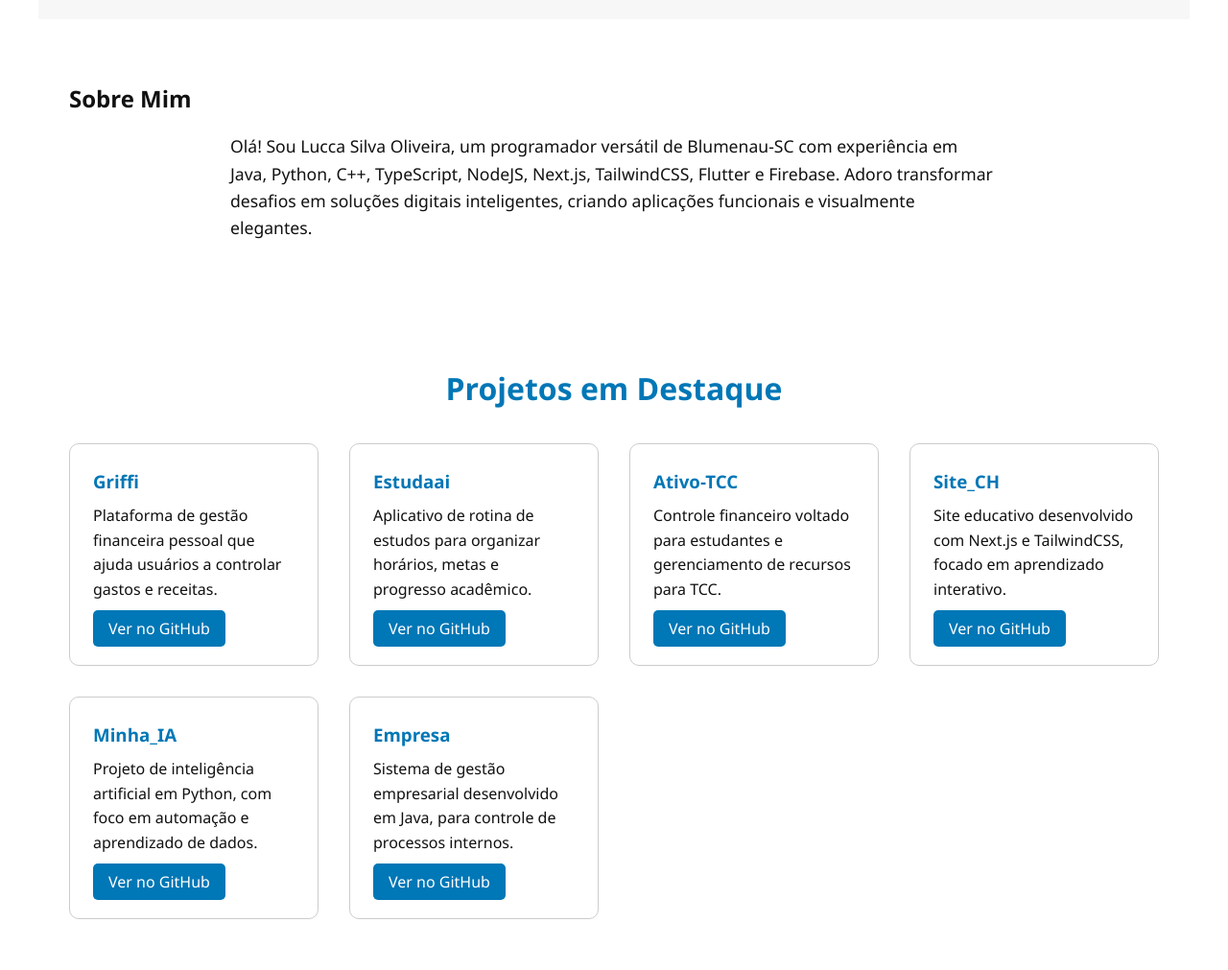
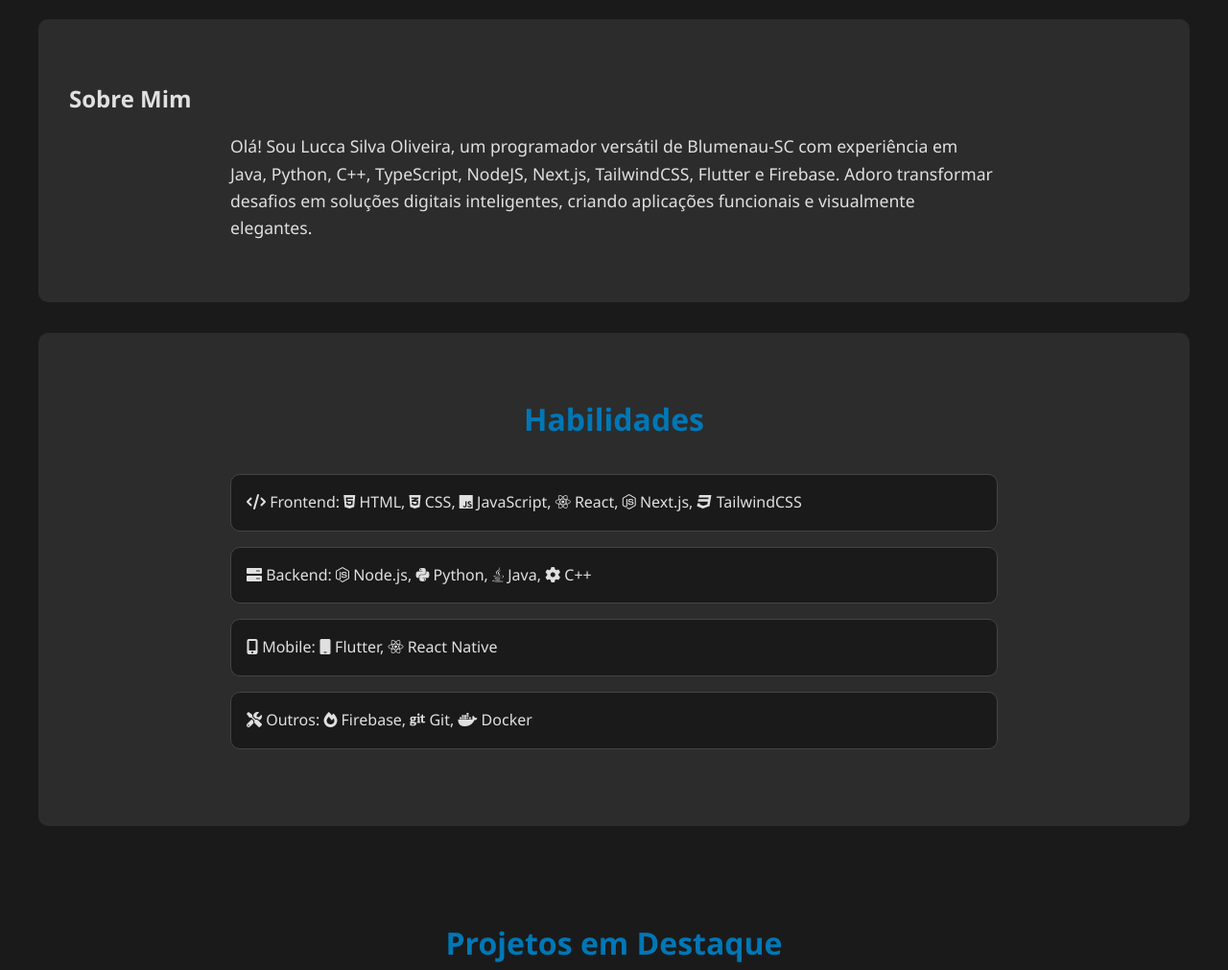
Before and after one commit to luccasilva2/portfolio, a plain HTML site: page index.html in a window 1280 px wide. Shown: the part 780-1791 px from the top of the page at 96% size. Drawn offline with Linux system fonts and the light colour scheme.

Commit message:
Atualização dos projetos

```diff
--- a/index.html
+++ b/index.html
@@ -5,6 +5,7 @@
     <meta name="viewport" content="width=device-width, initial-scale=1.0">
     <title>Portfólio - Lucca Silva Oliveira</title>
     <link rel="stylesheet" href="style.css">
+    <link rel="stylesheet" href="https://cdnjs.cloudflare.com/ajax/libs/font-awesome/6.0.0-beta3/css/all.min.css">
 </head>
 <body>
     <header>
@@ -23,10 +24,24 @@
         <a href="#projetos">Ver Projetos</a>
     </section>
 
-    <section id="sobre">
-        <h2>Sobre Mim</h2>
-        <p>Olá! Sou Lucca Silva Oliveira, um programador versátil de Blumenau-SC com experiência em Java, Python, C++, TypeScript, NodeJS, Next.js, TailwindCSS, Flutter e Firebase. Adoro transformar desafios em soluções digitais inteligentes, criando aplicações funcionais e visualmente elegantes.</p>
-    </section>
+    <div class="container-sobre">
+        <section id="sobre">
+            <h2>Sobre Mim</h2>
+            <p>Olá! Sou Lucca Silva Oliveira, um programador versátil de Blumenau-SC com experiência em Java, Python, C++, TypeScript, NodeJS, Next.js, TailwindCSS, Flutter e Firebase. Adoro transformar desafios em soluções digitais inteligentes, criando aplicações funcionais e visualmente elegantes.</p>
+        </section>
+    </div>
+
+    <div class="container-habilidades">
+        <section id="habilidades">
+            <h2>Habilidades</h2>
+            <ul class="lista-habilidades">
+                <li><i class="fas fa-code"></i> Frontend: <i class="fab fa-html5"></i> HTML, <i class="fab fa-css3-alt"></i> CSS, <i class="fab fa-js"></i> JavaScript, <i class="fab fa-react"></i> React, <i class="fab fa-node-js"></i> Next.js, <i class="fab fa-css3"></i> TailwindCSS</li>
+                <li><i class="fas fa-server"></i> Backend: <i class="fab fa-node-js"></i> Node.js, <i class="fab fa-python"></i> Python, <i class="fab fa-java"></i> Java, <i class="fas fa-cog"></i> C++</li>
+                <li><i class="fas fa-mobile-alt"></i> Mobile: <i class="fas fa-mobile"></i> Flutter, <i class="fab fa-react"></i> React Native</li>
+                <li><i class="fas fa-tools"></i> Outros: <i class="fas fa-fire"></i> Firebase, <i class="fab fa-git"></i> Git, <i class="fab fa-docker"></i> Docker</li>
+            </ul>
+        </section>
+    </div>
 
     <section id="projetos">
         <h2>Projetos em Destaque</h2>
--- a/style.css
+++ b/style.css
@@ -7,8 +7,8 @@
         }
 
         body {
-            background-color: #fff;
-            color: #111;
+            background-color: #1a1a1a;
+            color: #e0e0e0;
             line-height: 1.6;
         }
 
@@ -22,8 +22,8 @@
             position: fixed;
             top: 0;
             width: 100%;
-            background: #fff;
-            border-bottom: 1px solid #ccc;
+            background: #2c2c2c;
+            border-bottom: 1px solid #444;
             display: flex;
             justify-content: space-between;
             align-items: center;
@@ -56,7 +56,9 @@
             text-align: center;
             height: 100vh;
             padding-top: 60px;
-            background: #f7f7f7;
+            position: relative;
+            overflow: hidden;
+            width: 100%;
         }
 
         .hero h1 {
@@ -84,10 +86,13 @@
         }
 
         /* Seção Sobre */
-        section {
+        .container-sobre {
+            background: #2c2c2c;
+            border-radius: 10px;
             padding: 4rem 2rem;
             max-width: 1200px;
             margin: 0 auto;
+            margin-bottom: 2rem;
         }
 
         #sobre p {
@@ -96,7 +101,52 @@
             font-size: 1.1rem;
         }
 
+        /* Habilidades */
+        .container-habilidades {
+            background: #2c2c2c;
+            border-radius: 10px;
+            padding: 4rem 2rem;
+            max-width: 1200px;
+            margin: 0 auto;
+            margin-bottom: 2rem;
+        }
+
+        #habilidades h2 {
+            text-align: center;
+            margin-bottom: 2rem;
+            color: #0077b6;
+            font-size: 2rem;
+        }
+
+        .lista-habilidades {
+            list-style: none;
+            padding: 0;
+            max-width: 800px;
+            margin: 0 auto;
+        }
+
+        .lista-habilidades li {
+            background: #1a1a1a;
+            border: 1px solid #444;
+            border-radius: 10px;
+            padding: 1rem;
+            margin-bottom: 1rem;
+            transition: transform 0.3s, box-shadow 0.3s;
+            animation: cardFadeIn 1s ease-in;
+        }
+
+        .lista-habilidades li:hover {
+            transform: translateY(-5px);
+            box-shadow: 0 8px 20px rgba(0,61,91,0.3);
+        }
+
         /* Projetos */
+        #projetos {
+            padding: 4rem 2rem;
+            max-width: 1200px;
+            margin: 0 auto;
+        }
+
         #projetos h2 {
             text-align: center;
             margin-bottom: 2rem;
@@ -106,21 +156,22 @@
 
         .grid-projetos {
             display: grid;
-            grid-template-columns: repeat(auto-fit, minmax(250px, 1fr));
-            gap: 2rem;
+            grid-template-columns: repeat(3, 1fr);
+            gap: 1.5rem;
         }
 
         .card {
-            border: 1px solid #ccc;
+            border: 1px solid #444;
             border-radius: 10px;
-            padding: 1.5rem;
+            padding: 1rem;
             transition: transform 0.3s, box-shadow 0.3s;
-            background: #fff;
+            background: #1a1a1a;
+            animation: cardFadeIn 1s ease-in;
         }
 
         .card:hover {
-            transform: translateY(-5px);
-            box-shadow: 0 8px 20px rgba(0,0,0,0.1);
+            transform: translateY(-5px) rotate(2deg);
+            box-shadow: 0 8px 20px rgba(0,61,91,0.3);
         }
 
         .card h3 {
@@ -162,9 +213,11 @@
 
         input, textarea {
             padding: 0.8rem;
-            border: 1px solid #ccc;
+            border: 1px solid #444;
             border-radius: 5px;
             font-size: 1rem;
+            background: #1a1a1a;
+            color: #e0e0e0;
         }
 
         button {
@@ -202,8 +255,9 @@
         footer {
             text-align: center;
             padding: 2rem;
-            border-top: 1px solid #ccc;
+            border-top: 1px solid #444;
             margin-top: 2rem;
+            background: #2c2c2c;
         }
 
         /* Responsivo */
@@ -219,3 +273,31 @@
                 font-size: 1rem;
             }
         }
+
+        /* Keyframes para animações */
+        @keyframes fadeIn {
+            from { opacity: 0; }
+            to { opacity: 1; }
+        }
+
+        @keyframes slideIn {
+            from { transform: translateY(20px); opacity: 0; }
+            to { transform: translateY(0); opacity: 1; }
+        }
+
+        @keyframes cardFadeIn {
+            from { opacity: 0; transform: translateY(20px); }
+            to { opacity: 1; transform: translateY(0); }
+        }
+
+        @keyframes gradientShift {
+            0% { background-position: 0% 50%; }
+            50% { background-position: 100% 50%; }
+            100% { background-position: 0% 50%; }
+        }
+
+        @keyframes pulse {
+            0% { transform: scale(1); opacity: 0.5; }
+            50% { transform: scale(1.1); opacity: 0.8; }
+            100% { transform: scale(1); opacity: 0.5; }
+        }
```
